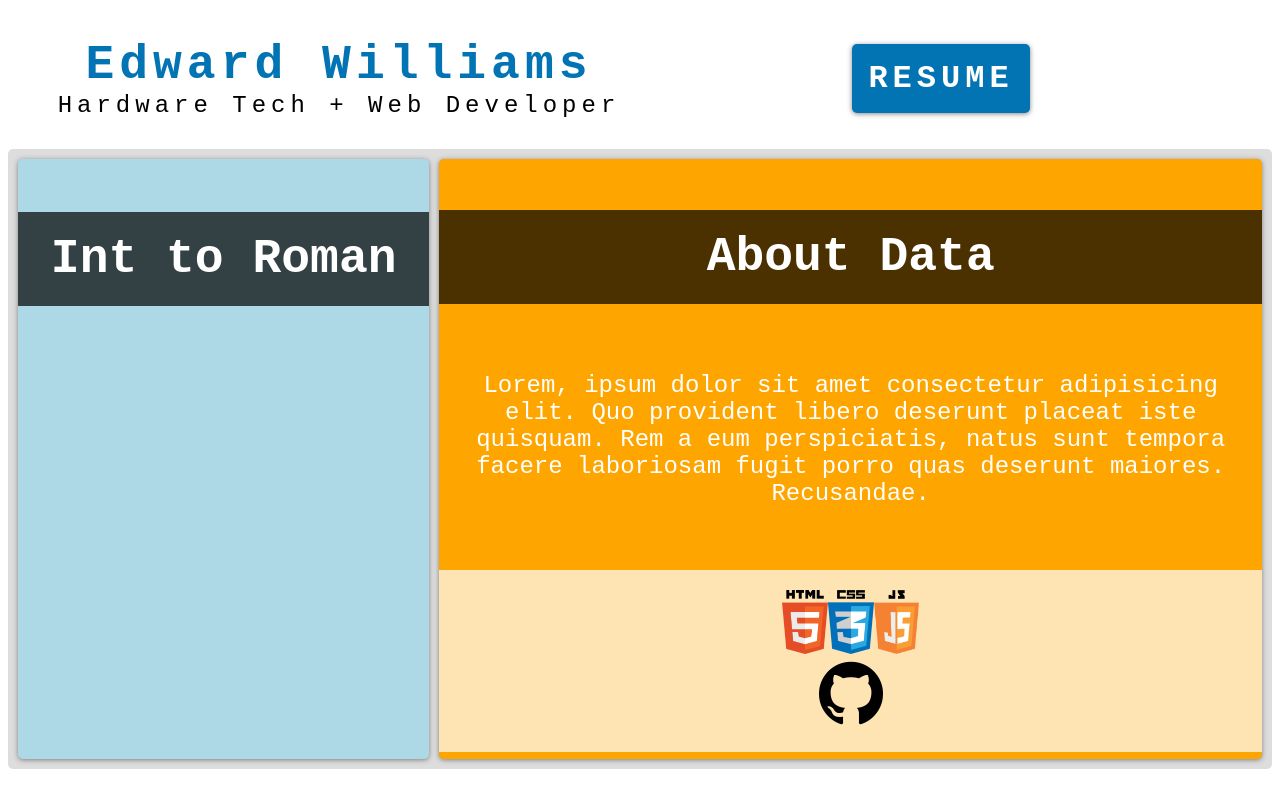
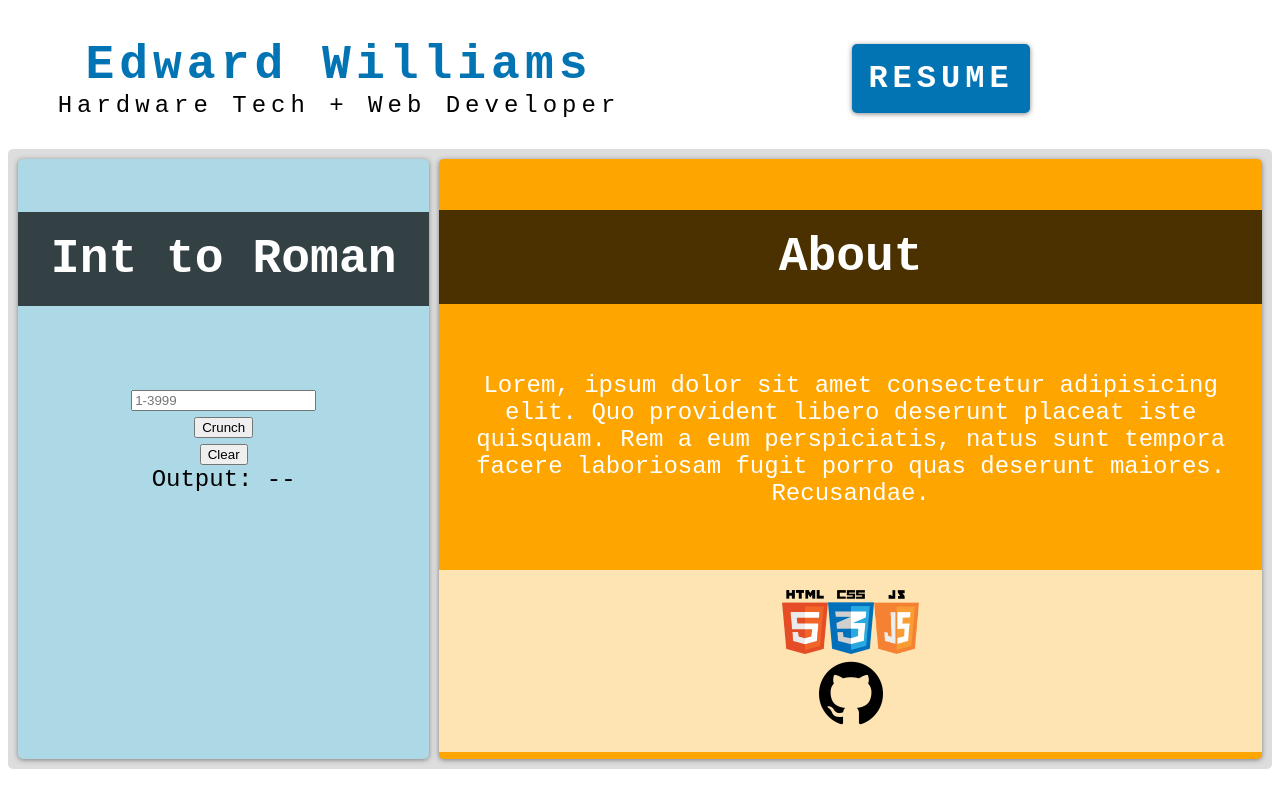
Before and after one commit to nerfsmurf13/vue-portfolio, a Vue app: page /#/about in a window 1280 px wide. Shown: the top 799 px of the page. Built offline with nearby package versions, Linux system fonts and the light colour scheme.

Commit message:
Template modified

```diff
--- a/src/components/About.vue
+++ b/src/components/About.vue
@@ -5,13 +5,19 @@
         <h1>Int to Roman</h1>
       </div>
       <div class="project-body">
-        <p></p>
+        <form @submit="onSubmit" @reset="onReset">
+          <div class="formtext"><input type="text" id="domtextbox" placeholder="1-3999"></input></div>
+          <div class="formsubmit"><button id="domsubmit">Crunch</button></div>
+          <div class="formclear"><button id="domclear">Clear</button></div>
+        </form>
+        <section class="results"><!--Input: <span id="calcinput">--</span> | -->Output: <span id="calcoutput">--</span></br></section>
+        <section class="controls"><!--<button>Styles: OFF</button>--><span id="error-message"></span></section>
       </div>
     </div>
 
     <div class="project-right">
       <div class="project-header">
-        <h1>{{msg}}</h1>
+        <h1>About</h1>
       </div>
       <div class="project-body">
         <p>Lorem, ipsum dolor sit amet consectetur adipisicing elit. Quo provident libero deserunt placeat iste quisquam. Rem a eum perspiciatis, natus sunt tempora facere laboriosam fugit porro quas deserunt maiores. Recusandae.</p>
@@ -34,8 +40,14 @@ export default {
   name: "About",
   data() {
     return {
+      form: {
+        input:'',
+      },
       msg: "About Data"
     };
+  },
+  methods: {
+
   }
 };
 </script>
```
